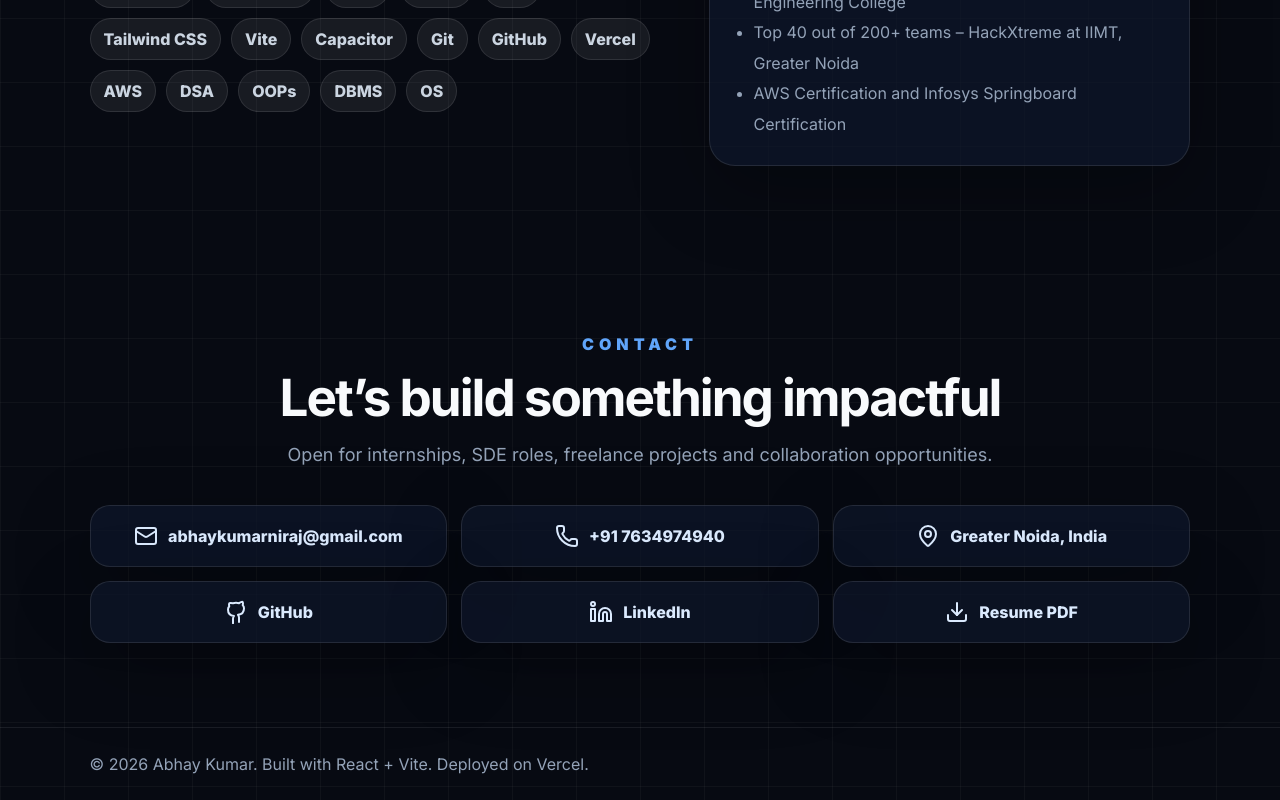
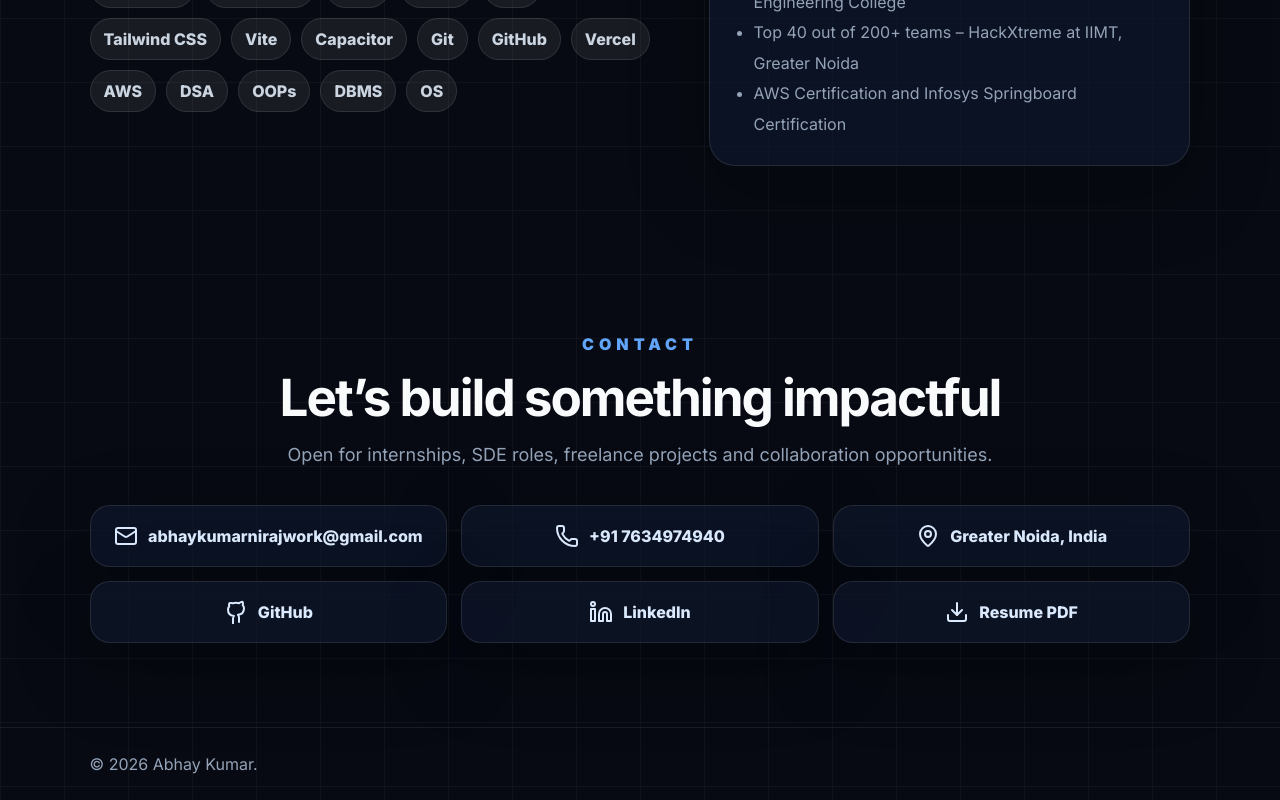
Before and after one commit to Dearabhay/dearabhay, a React (Vite) app: page / in a window 1280 px wide. Shown: the part 3886-4686 px from the top of the page. Built offline with nearby package versions, Linux system fonts and the light colour scheme.

Commit message:
Change email and simplify footer message
Updated email address and footer text.

```diff
--- a/src/App.jsx
+++ b/src/App.jsx
@@ -50,7 +50,7 @@
   role: "Software Development Engineer | Full Stack Developer | Android Game Developer",
   location: "Greater Noida, India",
   phone: "+91 7634974940",
-  email: "abhaykumarniraj@gmail.com",
+  email: "abhaykumarnirajwork@gmail.com",
 
   // Yaha apna real GitHub profile link paste karna
   github: "https://github.com/Dearabhay",
@@ -473,7 +473,7 @@
       </section>
 
       <footer>
-        <p>© 2026 Abhay Kumar. Built with React + Vite. Deployed on Vercel.</p>
+        <p>© 2026 Abhay Kumar.</p>
 
       </footer>
     </main>
```
